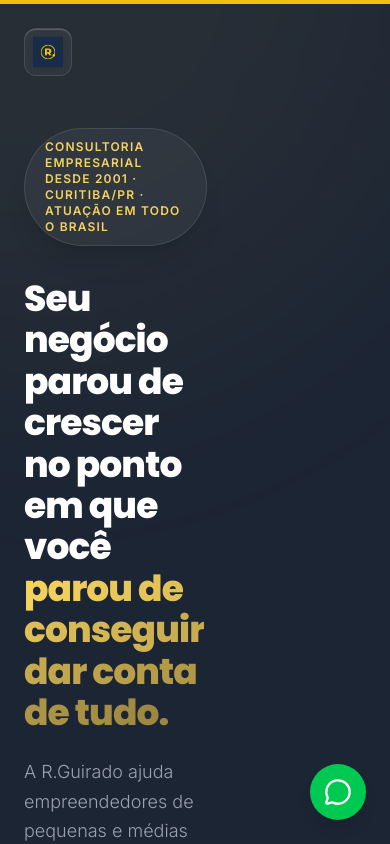
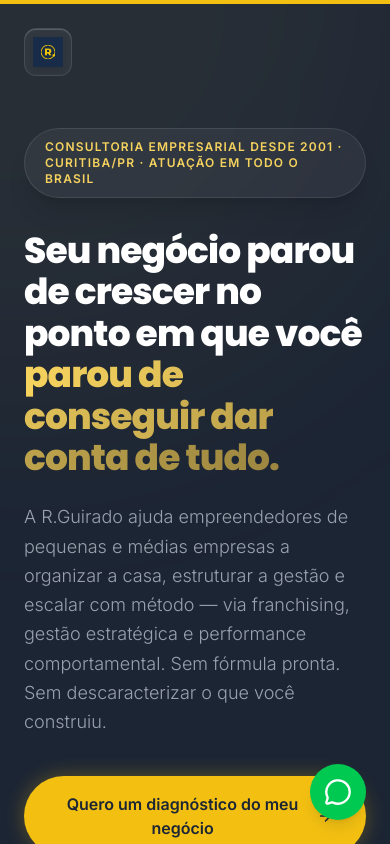
Before and after one commit to JoshuaGuirado/RGuirado, a React (Vite) app: page / in a window 390 px wide. Shown: the top 844 px of the page. Built offline with nearby package versions, Linux system fonts and the light colour scheme.

Commit message:
style: fix hero layout and navbar, center differentiators, add animated laser background

```diff
--- a/src/App.tsx
+++ b/src/App.tsx
@@ -6,6 +6,7 @@
 import React, { useState, useEffect } from "react";
 import Landing from "./components/Landing";
 import { PillarPage } from "./components/sections/PillarPage";
+import { AnimatedBackground } from "./components/ui/AnimatedBackground";
 import { MessageCircle } from "lucide-react";
 import { AnimatePresence, motion } from "motion/react";
 
@@ -37,6 +38,9 @@
 
   return (
     <div className="min-h-screen bg-dark-900 text-white font-sans selection:bg-gold-500/30 selection:text-gold-400 overflow-x-hidden">
+      {/* Dynamic Laser Grid Background */}
+      <AnimatedBackground />
+
       <AnimatePresence mode="wait">
         {route === "landing" && (
           <motion.div
--- a/src/components/sections/FAQ.tsx
+++ b/src/components/sections/FAQ.tsx
@@ -33,7 +33,7 @@
   };
 
   return (
-    <section className="py-32 bg-dark-900 relative overflow-hidden border-t border-white/5" aria-labelledby="faq-heading">
+    <section id="faq" className="py-32 bg-dark-900 relative overflow-hidden border-t border-white/5" aria-labelledby="faq-heading">
       <div className="absolute inset-0 z-0 pointer-events-none overflow-hidden" aria-hidden="true">
         <div className="absolute bottom-[20%] right-[10%] w-[500px] h-[500px] bg-gold-500/5 blur-[120px] rounded-full" />
       </div>
--- a/src/components/sections/Hero.tsx
+++ b/src/components/sections/Hero.tsx
@@ -30,7 +30,7 @@
   };
 
   return (
-    <section className="relative min-h-screen flex items-center pt-32 pb-20 overflow-hidden bg-dark-900 border-b border-white/5" aria-labelledby="hero-title">
+    <section className="relative min-h-screen flex flex-col justify-center pt-32 pb-20 overflow-hidden bg-dark-900 border-b border-white/5" aria-labelledby="hero-title">
       {/* Safe Edge-Compatible Background Orbs */}
       <div className="absolute inset-0 z-0 pointer-events-none overflow-hidden" aria-hidden="true">
         <div className="absolute -top-[20%] -right-[10%] w-[800px] h-[800px] bg-gold-400/5 blur-[120px] rounded-full" />
--- a/src/components/sections/Navbar.tsx
+++ b/src/components/sections/Navbar.tsx
@@ -39,10 +39,18 @@
 
             <div className="relative h-12 w-[220px] hidden sm:flex items-center -ml-1">
               <span className="font-heading font-black text-[32px] tracking-tighter text-white">
-                RGuirado<span className="text-gold-500">.</span>
+                R.Guirado<span className="text-gold-500">.</span>
               </span>
             </div>
           </motion.a>
+
+          {/* Menu Superior de Navegação */}
+          <div className="hidden md:flex items-center gap-8 z-10 bg-white/5 border border-white/10 px-6 py-2 rounded-full backdrop-blur-md">
+            <a href="#pilares" className="text-xs font-bold uppercase tracking-wider text-gray-300 hover:text-gold-500 transition-colors">Pilares</a>
+            <a href="#metodo" className="text-xs font-bold uppercase tracking-wider text-gray-300 hover:text-gold-500 transition-colors">Método</a>
+            <a href="#sobre" className="text-xs font-bold uppercase tracking-wider text-gray-300 hover:text-gold-500 transition-colors">Sobre</a>
+            <a href="#faq" className="text-xs font-bold uppercase tracking-wider text-gray-300 hover:text-gold-500 transition-colors">FAQ</a>
+          </div>
 
           <div className="hidden md:block z-10">
             <GlassButton onClick={scrollToForm} className="px-6 py-2.5 text-[0.85rem] border border-white/10" aria-label="Botão para falar com especialista">
--- a/src/components/sections/Offer.tsx
+++ b/src/components/sections/Offer.tsx
@@ -45,7 +45,7 @@
           </h2>
         </div>
 
-        <div className="grid md:grid-cols-2 lg:grid-cols-3 gap-8">
+        <div className="flex flex-wrap justify-center gap-8">
           {differentiators.map((diff, idx) => (
             <motion.div
               key={idx}
@@ -54,7 +54,7 @@
               viewport={{ once: true }}
               transition={{ delay: idx * 0.1, duration: 0.6 }}
               whileHover={{ y: -8 }}
-              className="p-8 rounded-[2rem] bg-dark-800 border border-white/5 hover:border-gold-500/30 transition-all shadow-xl flex flex-col justify-between"
+              className="p-8 rounded-[2rem] bg-dark-800 border border-white/5 hover:border-gold-500/30 transition-all shadow-xl flex flex-col justify-between w-full md:w-[calc(50%-1rem)] lg:w-[calc(33.333%-1.5rem)] max-w-sm"
             >
               <div className="space-y-6">
                 <div className="w-16 h-16 bg-dark-900 border border-gold-500/10 rounded-2xl flex items-center justify-center shadow-inner">
--- a/src/components/sections/Solution.tsx
+++ b/src/components/sections/Solution.tsx
@@ -11,7 +11,7 @@
   ];
 
   return (
-    <section className="py-32 relative overflow-hidden bg-dark-800" aria-labelledby="solution-heading">
+    <section id="metodo" className="py-32 relative overflow-hidden bg-dark-800" aria-labelledby="solution-heading">
       <div className="max-w-7xl mx-auto px-6">
         <div className="grid lg:grid-cols-2 gap-20 items-stretch">
           <div className="flex flex-col justify-center">
@@ -62,10 +62,9 @@
                 <div className="absolute inset-0 bg-gold-500 mix-blend-multiply z-20 opacity-30 group-hover:opacity-10 transition-opacity duration-700 pointer-events-none" aria-hidden="true" />
 
                 <img
-                  src="https://images.unsplash.com/photo-1542744173-8e7e53415bb0?auto=format&fit=crop&w=1000&q=80"
-                  alt="Equipe corporativa formulando estratégia de negócios"
+                  src="/solution_image.png"
+                  alt="Equipe corporativa R.Guirado"
                   className="w-full h-full object-cover grayscale brightness-75 contrast-125 group-hover:grayscale-0 transition-all duration-700"
-                  crossOrigin="anonymous"
                   loading="lazy"
                 />
               </div>
--- /dev/null
+++ b/src/components/ui/AnimatedBackground.tsx
@@ -0,0 +1,31 @@
+import React from "react";
+
+export function AnimatedBackground() {
+  return (
+    <div className="fixed inset-0 -z-20 w-full h-full bg-dark-900 overflow-hidden pointer-events-none" aria-hidden="true">
+      {/* Sleek High-Tech Grid Pattern */}
+      <div
+        className="absolute inset-0 opacity-[0.03]"
+        style={{
+          backgroundImage: `
+            linear-gradient(to right, rgba(255, 255, 255, 0.5) 1px, transparent 1px),
+            linear-gradient(to bottom, rgba(255, 255, 255, 0.5) 1px, transparent 1px)
+          `,
+          backgroundSize: "80px 80px"
+        }}
+      />
+
+      {/* Background Soft Orbs with Floating Animation */}
+      <div className="absolute top-[20%] right-[10%] w-[500px] h-[500px] bg-gold-500/5 blur-[120px] rounded-full animate-float-orb" />
+      <div className="absolute bottom-[20%] left-[5%] w-[600px] h-[600px] bg-blue-500/3 blur-[140px] rounded-full animate-float-orb" style={{ animationDelay: "3s" }} />
+
+      {/* Laser Light Beams (Horizontal) */}
+      <div className="absolute left-0 w-[400px] h-[1px] bg-gradient-to-r from-transparent via-gold-500/40 to-transparent blur-[2px] animate-laser-h-1" style={{ top: "30%" }} />
+      <div className="absolute left-0 w-[500px] h-[1px] bg-gradient-to-r from-transparent via-gold-500/20 to-transparent blur-[3px] animate-laser-h-2" style={{ top: "70%" }} />
+
+      {/* Laser Light Beams (Vertical) */}
+      <div className="absolute top-0 w-[1px] h-[400px] bg-gradient-to-b from-transparent via-gold-500/30 to-transparent blur-[2px] animate-laser-v-1" style={{ left: "20%" }} />
+      <div className="absolute top-0 w-[1px] h-[500px] bg-gradient-to-b from-transparent via-gold-500/10 to-transparent blur-[3px] animate-laser-v-2" style={{ left: "80%" }} />
+    </div>
+  );
+}
--- a/src/index.css
+++ b/src/index.css
@@ -29,3 +29,65 @@
 h1, h2, h3, h4, h5, h6 {
   font-family: var(--font-heading);
 }
+
+@keyframes laserHorizontal {
+  0% {
+    transform: translateX(-100%);
+    opacity: 0;
+  }
+  15% {
+    opacity: 0.4;
+  }
+  85% {
+    opacity: 0.4;
+  }
+  100% {
+    transform: translateX(100vw);
+    opacity: 0;
+  }
+}
+
+@keyframes laserVertical {
+  0% {
+    transform: translateY(-100%);
+    opacity: 0;
+  }
+  15% {
+    opacity: 0.3;
+  }
+  85% {
+    opacity: 0.3;
+  }
+  100% {
+    transform: translateY(100vh);
+    opacity: 0;
+  }
+}
+
+@keyframes floatOrb {
+  0%, 100% {
+    transform: translate(0, 0) scale(1);
+  }
+  50% {
+    transform: translate(-10px, -20px) scale(1.05);
+  }
+}
+
+.animate-laser-h-1 {
+  animation: laserHorizontal 12s linear infinite;
+}
+.animate-laser-h-2 {
+  animation: laserHorizontal 18s linear infinite;
+  animation-delay: 5s;
+}
+.animate-laser-v-1 {
+  animation: laserVertical 16s linear infinite;
+  animation-delay: 2s;
+}
+.animate-laser-v-2 {
+  animation: laserVertical 22s linear infinite;
+  animation-delay: 8s;
+}
+.animate-float-orb {
+  animation: floatOrb 10s ease-in-out infinite;
+}
```
